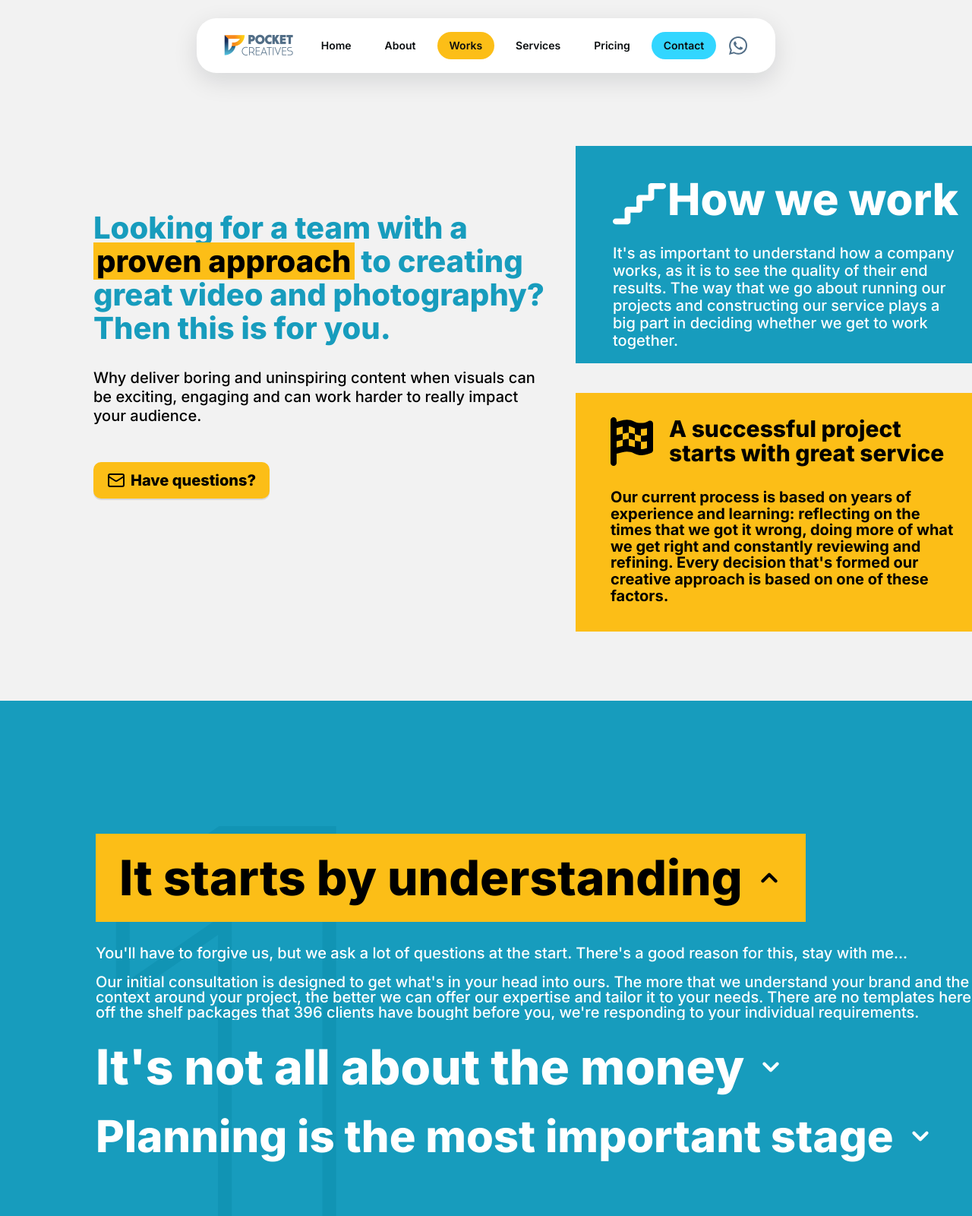
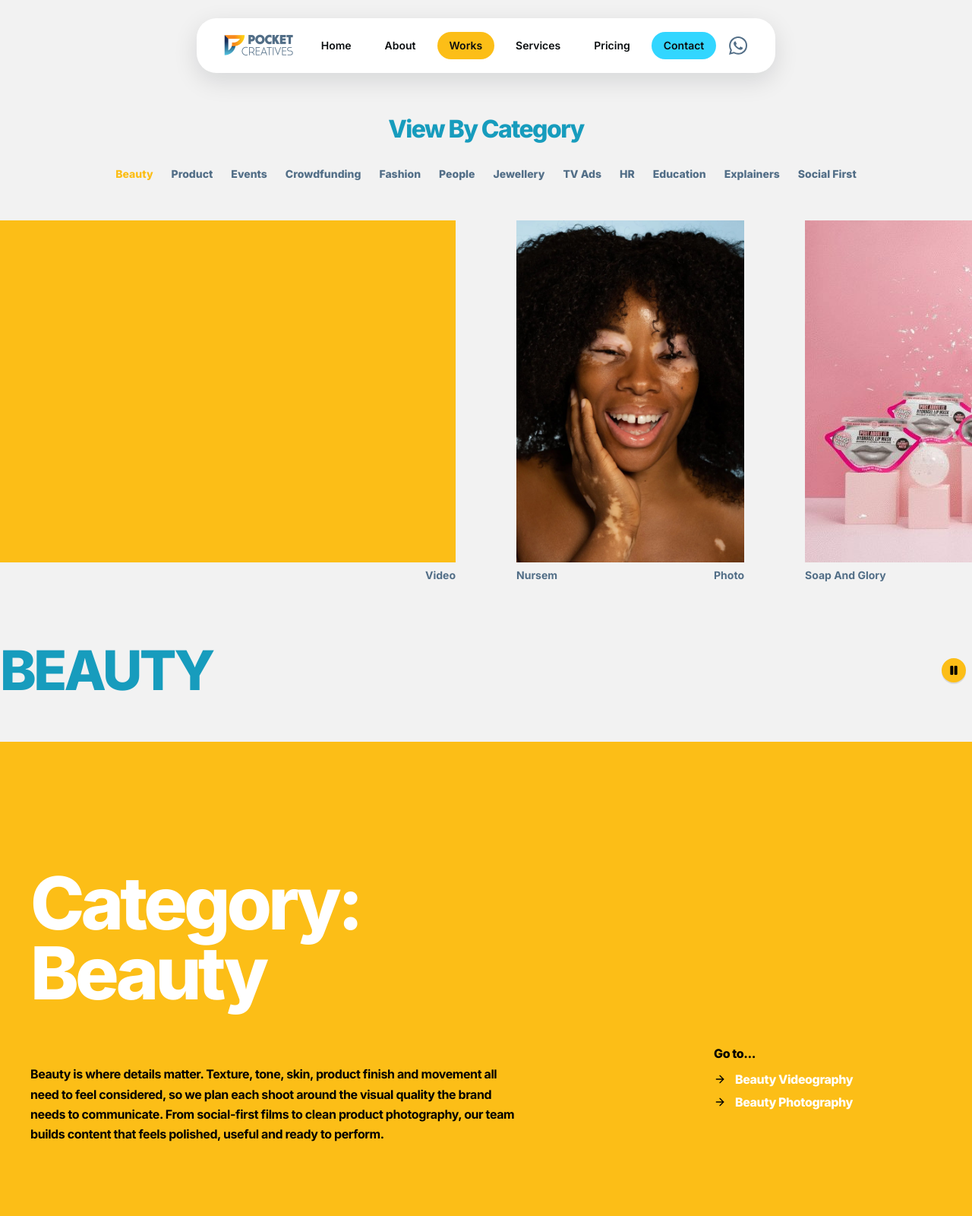
Before and after one commit to paulpajara/pocket-creatives, a Gatsby site: page /work in a window 1280 px wide. Shown: the top 1600 px of the page at 76% size. Built offline with nearby package versions, Linux system fonts and the light colour scheme; Gatsby itself is replaced by a stand-in of ours.

Commit message:
feat: add works portfolio page

```diff
--- /dev/null
+++ b/src/components/works/WorksPortfolioPage.jsx
@@ -0,0 +1,245 @@
+import React, { useState } from "react";
+import { ArrowDown, ArrowRight, Pause, Play, X } from "lucide-react";
+import { Autoplay } from "swiper/modules";
+import { worksPortfolioPage } from "../../data/siteContent";
+import { cn } from "../../utils/cn";
+import { CarouselTrack, SwiperSlide } from "../CarouselTrack";
+
+function CategoryNav() {
+  return (
+    <nav className="mx-auto mt-[36px] flex max-w-[1280px] flex-wrap items-center justify-center gap-x-[24px] gap-y-4 text-[14px] font-extrabold leading-none text-pocket-muted">
+      {worksPortfolioPage.categories.map((category) => {
+        const isActive = category === "Beauty";
+
+        return (
+          <a
+            key={category}
+            href={isActive ? "#beauty" : "#beauty"}
+            className={cn(
+              "transition-colors duration-200 hover:text-pocket-yellow focus-visible:text-pocket-yellow",
+              isActive && "text-pocket-yellow"
+            )}
+          >
+            {category}
+          </a>
+        );
+      })}
+    </nav>
+  );
+}
+
+function WorkCard({ item }) {
+  return (
+    <article className="w-full">
+      <div className="h-[450px] w-full overflow-hidden bg-pocket-yellow">
+        {item.fill === "yellow" ? (
+          <div className="h-full w-full bg-pocket-yellow" aria-label={item.alt} />
+        ) : (
+          <img src={item.image} alt={item.alt} className="h-full w-full object-cover" />
+        )}
+      </div>
+      <div className="mt-[10px] flex items-center justify-between text-[14px] font-bold leading-none text-pocket-muted">
+        <span>{item.eyebrow}</span>
+        <span>{item.type}</span>
+      </div>
+    </article>
+  );
+}
+
+function FeaturedReel() {
+  return (
+    <div className="mt-[54px] h-[500px] overflow-hidden">
+      <div className="ml-[-200px] w-[calc(100%+400px)]">
+        <CarouselTrack
+          className="works-featured-swiper !overflow-visible"
+          freeMode={false}
+          loop
+          speed={900}
+          modules={[Autoplay]}
+          autoplay={{ delay: 3600, disableOnInteraction: false }}
+          spaceBetween={80}
+        >
+          {worksPortfolioPage.featured.map((item, index) => (
+            <SwiperSlide
+              key={`${item.title}-${index}`}
+              style={{ width: `${item.width}px` }}
+            >
+              <WorkCard item={item} />
+            </SwiperSlide>
+          ))}
+        </CarouselTrack>
+      </div>
+    </div>
+  );
+}
+
+function BeautyHeading() {
+  const [paused, setPaused] = useState(false);
+
+  return (
+    <section id="beauty" className="bg-pocket-canvas pb-[58px] pt-[4px]">
+      <div className="mx-auto flex max-w-[1368px] items-center justify-between px-0">
+        <h2 className="text-[72px] font-extrabold leading-none tracking-[-3.6px] text-pocket-blue">BEAUTY</h2>
+        <button
+          type="button"
+          onClick={() => setPaused((value) => !value)}
+          className="mr-[8px] inline-flex h-[32px] w-[32px] items-center justify-center rounded-full bg-pocket-yellow text-black shadow-button transition hover:bg-pocket-blue hover:text-white"
+          aria-label={paused ? "Play beauty reel" : "Pause beauty reel"}
+        >
+          {paused ? <Play className="h-4 w-4 fill-current" /> : <Pause className="h-4 w-4 fill-current" />}
+        </button>
+      </div>
+    </section>
+  );
+}
+
+function CategoryIntro() {
+  const { categoryIntro } = worksPortfolioPage;
+
+  return (
+    <section className="min-h-[858px] bg-pocket-yellow py-[166px]">
+      <div className="mx-auto grid max-w-[1200px] grid-cols-[690px_240px] gap-[210px]">
+        <div>
+          <h2 className="text-[96px] font-extrabold leading-[0.96] tracking-[-4.8px] text-white">
+            {categoryIntro.title}
+          </h2>
+          <p className="mt-[74px] max-w-[640px] text-[16px] font-bold leading-[1.65] tracking-[-0.4px] text-black">
+            {categoryIntro.copy}
+          </p>
+        </div>
+
+        <div className="pt-[236px]">
+          <p className="text-[16px] font-extrabold leading-none tracking-[-0.4px] text-black">Go to...</p>
+          <div className="mt-[18px] space-y-[14px]">
+            {categoryIntro.links.map((link) => (
+              <a
+                key={link.label}
+                href={link.href}
+                className="group flex items-center gap-[12px] text-[16px] font-extrabold leading-none tracking-[-0.4px] text-white transition hover:text-pocket-blue"
+              >
+                <ArrowRight className="h-4 w-4 text-black transition-transform group-hover:translate-x-1" />
+                {link.label}
+              </a>
+            ))}
+          </div>
+        </div>
+      </div>
+    </section>
+  );
+}
+
+function MediaTile({ item, ratio = "video", onOpen }) {
+  return (
+    <button
+      type="button"
+      onClick={() => onOpen(item)}
+      className="group block w-full text-left focus-visible:outline-pocket-blue"
+    >
+      <span className="mb-[8px] block text-[14px] font-extrabold leading-none tracking-[-0.35px] text-pocket-muted">
+        {item.title}
+      </span>
+      <span
+        className={cn(
+          "block overflow-hidden bg-white",
+          ratio === "video" ? "aspect-video" : "aspect-[1.28/1]"
+        )}
+      >
+        <img
+          src={item.image}
+          alt={item.alt}
+          decoding="async"
+          className="h-full w-full object-cover transition duration-500 group-hover:scale-[1.035]"
+        />
+      </span>
+    </button>
+  );
+}
+
+function Lightbox({ item, onClose }) {
+  if (!item) return null;
+
+  return (
+    <div className="fixed inset-0 z-[80] flex items-center justify-center bg-black/82 p-8" role="dialog" aria-modal="true">
+      <button
+        type="button"
+        onClick={onClose}
+        className="absolute right-8 top-8 inline-flex h-12 w-12 items-center justify-center rounded-full bg-white text-black transition hover:bg-pocket-yellow"
+        aria-label="Close preview"
+      >
+        <X className="h-7 w-7" />
+      </button>
+      <img src={item.image} alt={item.alt} className="max-h-[82vh] max-w-[82vw] object-contain shadow-soft" />
+    </div>
+  );
+}
+
+function VideoGrid({ onOpen }) {
+  return (
+    <section id="beauty-videography" className="bg-pocket-canvas pb-[120px] pt-[154px]">
+      <div className="mx-auto max-w-[1368px]">
+        <div className="flex items-start justify-between">
+          <h2 className="text-[36px] font-extrabold leading-none tracking-[-1.8px] text-pocket-blue">Beauty Videography</h2>
+          <p className="mt-[12px] text-[12px] font-bold leading-none text-pocket-muted">*Click on Video to play in large view</p>
+        </div>
+        <div className="mt-[28px] grid grid-cols-4 gap-x-[24px] gap-y-[34px]">
+          {worksPortfolioPage.videoItems.map((item) => (
+            <MediaTile key={item.title} item={item} ratio="video" onOpen={onOpen} />
+          ))}
+        </div>
+      </div>
+    </section>
+  );
+}
+
+function PhotographyGrid({ onOpen }) {
+  return (
+    <section id="beauty-photography" className="bg-pocket-canvas pb-[162px] pt-[34px]">
+      <div className="mx-auto max-w-[1368px]">
+        <h2 className="flex items-center gap-[28px] text-[88px] font-extrabold leading-none tracking-[-4.4px] text-pocket-yellow">
+          Photography <ArrowDown className="mt-[14px] h-[64px] w-[64px] stroke-[2.6]" />
+        </h2>
+
+        <div className="mt-[144px]">
+          <div className="flex items-start justify-between">
+            <h3 className="text-[36px] font-extrabold leading-none tracking-[-1.8px] text-pocket-blue">Beauty Photography</h3>
+            <p className="mt-[12px] text-[12px] font-bold leading-none text-pocket-muted">
+              *Click on thumbnail for large view
+            </p>
+          </div>
+          <div className="mt-[32px] grid grid-cols-6 gap-x-[20px] gap-y-[30px]">
+            {worksPortfolioPage.photoItems.map((item) => (
+              <MediaTile key={item.title} item={item} ratio="photo" onOpen={onOpen} />
+            ))}
+          </div>
+        </div>
+      </div>
+    </section>
+  );
+}
+
+export function WorksPortfolioPage() {
+  const [previewItem, setPreviewItem] = useState(null);
+
+  return (
+    <>
+      <main id="works-page" className="bg-pocket-canvas">
+        <section className="overflow-hidden bg-pocket-canvas pb-[52px] pt-[154px]">
+          <div className="mx-auto max-w-[1920px]">
+            <h1 className="text-center text-[32px] font-extrabold leading-none tracking-[-1.6px] text-pocket-blue">
+              View By Category
+            </h1>
+            <CategoryNav />
+            <FeaturedReel />
+          </div>
+        </section>
+
+        <BeautyHeading />
+        <CategoryIntro />
+        <VideoGrid onOpen={setPreviewItem} />
+        <PhotographyGrid onOpen={setPreviewItem} />
+      </main>
+
+      <Lightbox item={previewItem} onClose={() => setPreviewItem(null)} />
+    </>
+  );
+}
--- a/src/data/siteContent.js
+++ b/src/data/siteContent.js
@@ -29,6 +29,95 @@ export const navItems = [
   { label: "Services", href: "/services/" },
   { label: "Pricing", href: "/pricing/" }
 ];
+
+export const worksPortfolioPage = {
+  categories: [
+    "Beauty",
+    "Product",
+    "Events",
+    "Crowdfunding",
+    "Fashion",
+    "People",
+    "Jewellery",
+    "TV Ads",
+    "HR",
+    "Education",
+    "Explainers",
+    "Social First"
+  ],
+  featured: [
+    {
+      eyebrow: "Photo Comp",
+      title: "Photography Campaign",
+      type: "Photo",
+      image: asset("works/portfolio/works-gallery-photo-comp.jpg"),
+      alt: "Stacked beauty pots on a yellow set",
+      width: 360
+    },
+    {
+      eyebrow: "HairO Brand Advert",
+      title: "Beauty Video Production",
+      type: "Video",
+      image: null,
+      alt: "Yellow campaign placeholder",
+      width: 800,
+      fill: "yellow"
+    },
+    {
+      eyebrow: "Nursem",
+      title: "People & Portrait Photography",
+      type: "Photo",
+      image: asset("works/portfolio/works-image95.jpg"),
+      alt: "Beauty model smiling in a campaign image",
+      width: 300
+    },
+    {
+      eyebrow: "Soap And Glory",
+      title: "People & Portrait Photography",
+      type: "Photo Comp",
+      image: asset("works/portfolio/works-image97.jpg"),
+      alt: "Soap and Glory skincare products on a pink set",
+      width: 450
+    }
+  ],
+  categoryIntro: {
+    title: "Category: Beauty",
+    copy:
+      "Beauty is where details matter. Texture, tone, skin, product finish and movement all need to feel considered, so we plan each shoot around the visual quality the brand needs to communicate. From social-first films to clean product photography, our team builds content that feels polished, useful and ready to perform.",
+    links: [
+      { label: "Beauty Videography", href: "#beauty-videography" },
+      { label: "Beauty Photography", href: "#beauty-photography" }
+    ]
+  },
+  videoItems: [
+    { title: "Client 1.1", image: asset("video-beauty-desktop-thumb.png"), alt: "Beauty video thumbnail with skincare model" },
+    { title: "Client 1.2", image: asset("works/portfolio/works-rect-130.jpg"), alt: "Ayumi skincare products arranged in a circle" },
+    { title: "Client 2", image: asset("video-food-drink-thumb.png"), alt: "Tortilla video thumbnail" },
+    { title: "Client 3.1", image: asset("video-sample-3.png"), alt: "Food video production thumbnail" },
+    { title: "Client 3.2", image: asset("video-beauty-thumb.png"), alt: "Gatineau beauty video thumbnail" },
+    { title: "Client 3.3", image: asset("hero-director-a.png"), alt: "Production director in a studio" },
+    { title: "Client 4", image: asset("video-carousel.png"), alt: "Mixed video production thumbnails" },
+    { title: "Client 5", image: asset("hero-video.png"), alt: "Pocket Creatives billboard" },
+    { title: "Client 6.1", image: asset("works/portfolio/works-rect-133.jpg"), alt: "Soap product under water" },
+    { title: "Client 6.2", image: asset("video-beauty-desktop-thumb.png"), alt: "Beauty video thumbnail" },
+    { title: "Client 7", image: asset("works/portfolio/works-rect-130.jpg"), alt: "Ayumi skincare product video thumbnail" },
+    { title: "Client 8", image: asset("video-food-drink-thumb.png"), alt: "Tortilla video thumbnail" }
+  ],
+  photoItems: [
+    { title: "Client 1.1", image: asset("works/portfolio/works-image97.jpg"), alt: "Beauty products on a pink display" },
+    { title: "Client 1.2", image: asset("works/portfolio/works-rect-126.jpg"), alt: "Makeup artist applying lipstick" },
+    { title: "Client 2", image: asset("works/portfolio/works-rect-127.jpg"), alt: "Beauty portrait in water" },
+    { title: "Client 3.1", image: asset("works/portfolio/works-rect-128.jpg"), alt: "Pressed cosmetic powder close up" },
+    { title: "Client 3.2", image: asset("works/portfolio/works-rect-129.jpg"), alt: "Cosmetic bottle with purple backdrop" },
+    { title: "Client 4", image: asset("works/portfolio/works-rect-130.jpg"), alt: "Ayumi products arranged around a bowl" },
+    { title: "Client 5.1", image: asset("works/portfolio/works-rect-131.jpg"), alt: "Soft beauty portrait" },
+    { title: "Client 5.2", image: asset("works/portfolio/works-rect-132.jpg"), alt: "Holy Lama skincare product" },
+    { title: "Client 6", image: asset("works/portfolio/works-rect-133.jpg"), alt: "Soap product under water" },
+    { title: "Client 7.1", image: asset("works/portfolio/works-rect-134.jpg"), alt: "Beauty portrait with colourful makeup" },
+    { title: "Client 7.2", image: asset("works/portfolio/works-rect-135.jpg"), alt: "Beauty model in black lingerie" },
+    { title: "Client 8", image: asset("works/portfolio/works-rect-136.jpg"), alt: "Makeup artist applying eye makeup" }
+  ]
+};
 
 export const pricingHero = {
   eyebrow: "Avoiding the taboo:",
--- a/src/pages/work.jsx
+++ b/src/pages/work.jsx
@@ -1,5 +1,13 @@
-import HowWeWorkPage, { Head as HowWeWorkHead } from "./how-we-work";
+import React from "react";
+import { PageChrome } from "../components/layout/PageChrome";
+import { WorksPortfolioPage } from "../components/works/WorksPortfolioPage";
 
-export default HowWeWorkPage;
+export default function WorksPage() {
+  return (
+    <PageChrome activeLabel="Works" rootClassName="min-h-screen bg-pocket-canvas">
+      <WorksPortfolioPage />
+    </PageChrome>
+  );
+}
 
-export const Head = HowWeWorkHead;
+export const Head = () => <title>Works | Pocket Creatives</title>;
--- a/src/pages/works.jsx
+++ b/src/pages/works.jsx
@@ -1,5 +1,5 @@
-import HowWeWorkPage, { Head as HowWeWorkHead } from "./how-we-work";
+import WorksPage, { Head as WorksHead } from "./work";
 
-export default HowWeWorkPage;
+export default WorksPage;
 
-export const Head = HowWeWorkHead;
+export const Head = WorksHead;
--- a/src/styles/global.css
+++ b/src/styles/global.css
@@ -96,6 +96,21 @@
     filter: saturate(1);
   }
 
+  .works-featured-swiper .swiper-wrapper {
+    align-items: center;
+  }
+
+  .works-featured-swiper .swiper-slide {
+    opacity: 1;
+    transform: none;
+    transition: transform 700ms ease;
+  }
+
+  .works-featured-swiper .swiper-slide-active {
+    opacity: 1;
+    transform: none;
+  }
+
   @media (max-width: 767px) {
     .about-hero-copy,
     .about-hero-copy p {
```
Also changed, not shown: static/figma/works/portfolio/works-gallery-photo-comp.jpg (added), static/figma/works/portfolio/works-image95.jpg (added), static/figma/works/portfolio/works-image97.jpg (added), static/figma/works/portfolio/works-rect-126.jpg (added), static/figma/works/portfolio/works-rect-127.jpg (added), static/figma/works/portfolio/works-rect-128.jpg (added), static/figma/works/portfolio/works-rect-129.jpg (added), static/figma/works/portfolio/works-rect-130.jpg (added), static/figma/works/portfolio/works-rect-131.jpg (added), static/figma/works/portfolio/works-rect-132.jpg (added), static/figma/works/portfolio/works-rect-133.jpg (added), static/figma/works/portfolio/works-rect-134.jpg (added), static/figma/works/portfolio/works-rect-135.jpg (added), static/figma/works/portfolio/works-rect-136.jpg (added).
